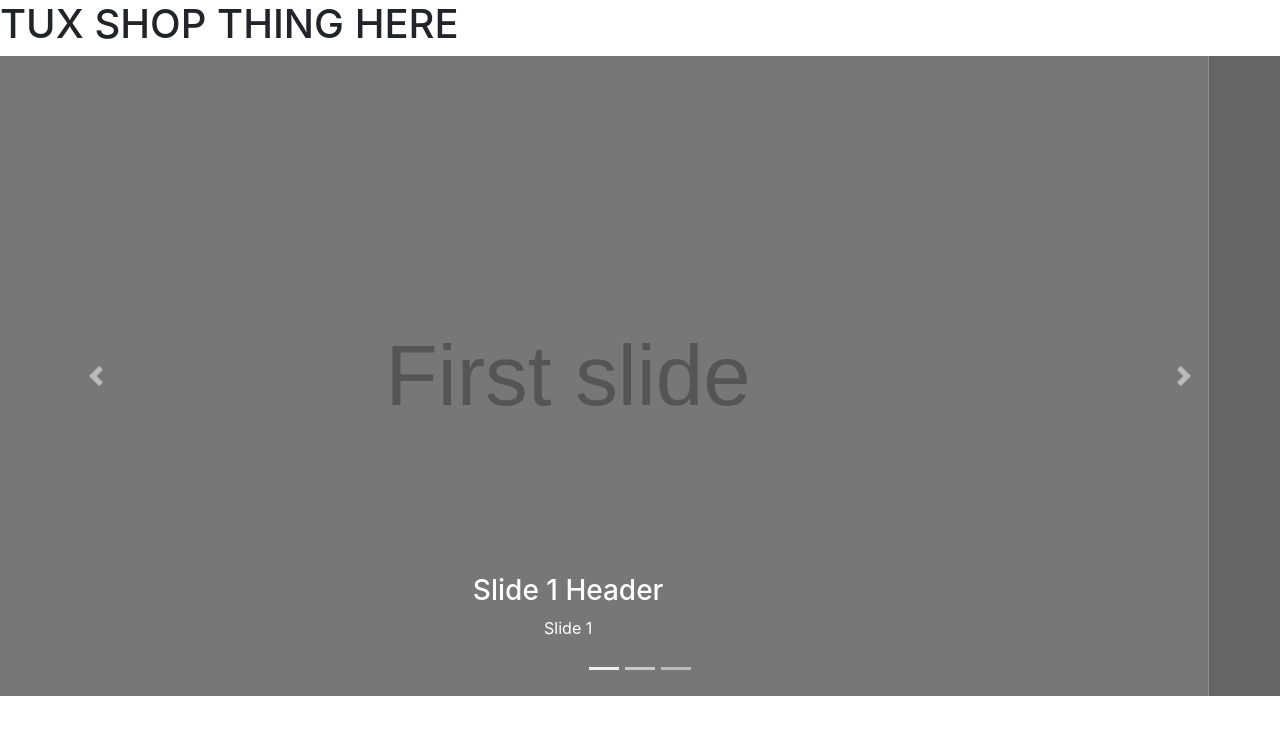
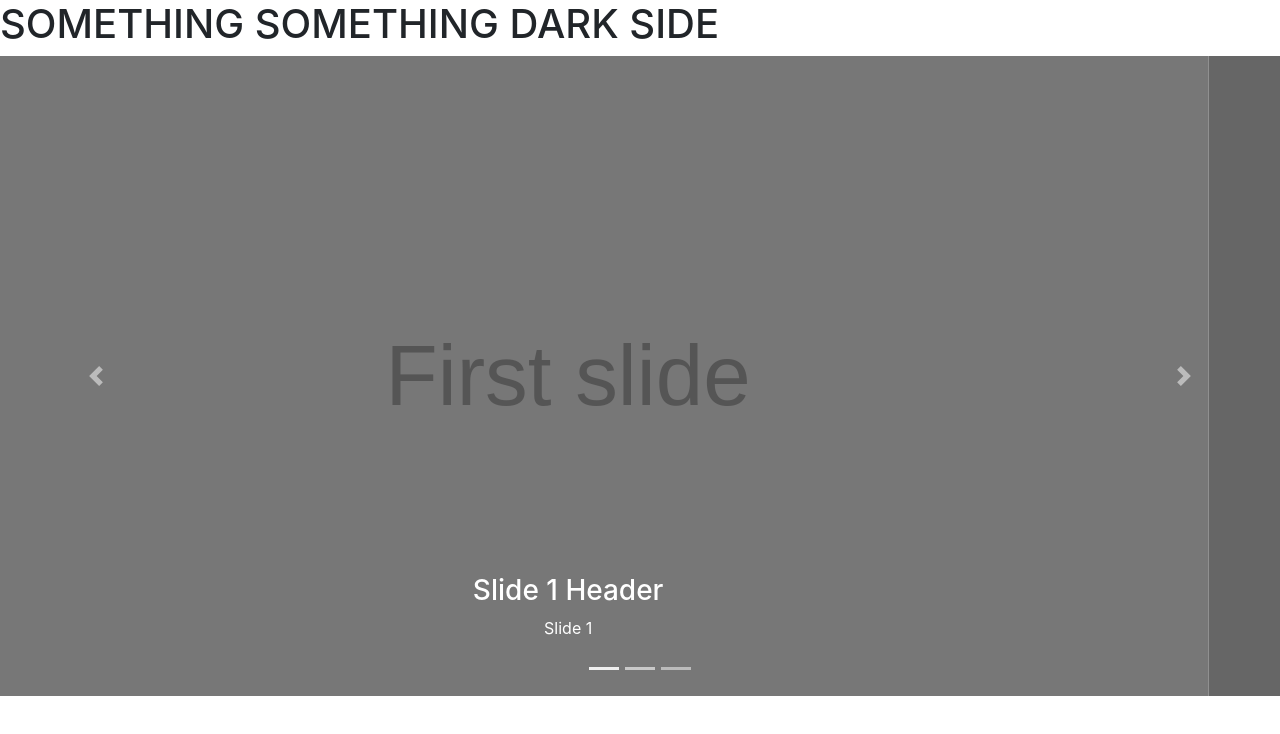
Before and after one commit to Beamer92/boisetux-site, a React (Create React App) app: page / in a window 1280 px wide. Shown: the top 734 px of the page. Built offline with nearby package versions, Linux system fonts and the light colour scheme.

Commit message:
tsting changes

```diff
--- a/src/App.js
+++ b/src/App.js
@@ -8,7 +8,7 @@ class App extends Component {
   render() {
     return (
       <div>
-        <h1>TUX SHOP THING HERE</h1>
+        <h1>SOMETHING SOMETHING DARK SIDE</h1>
         <Carousel />
       </div>
 
```
